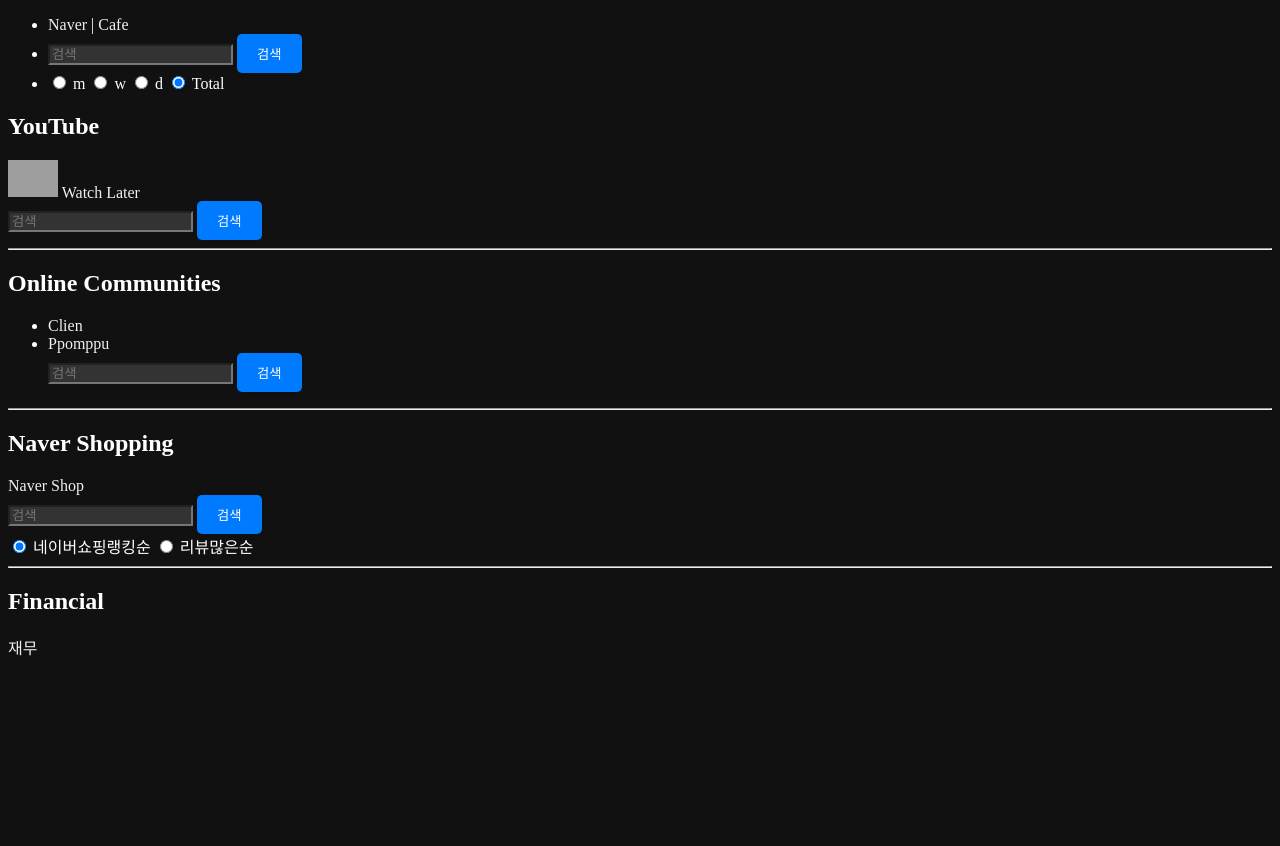
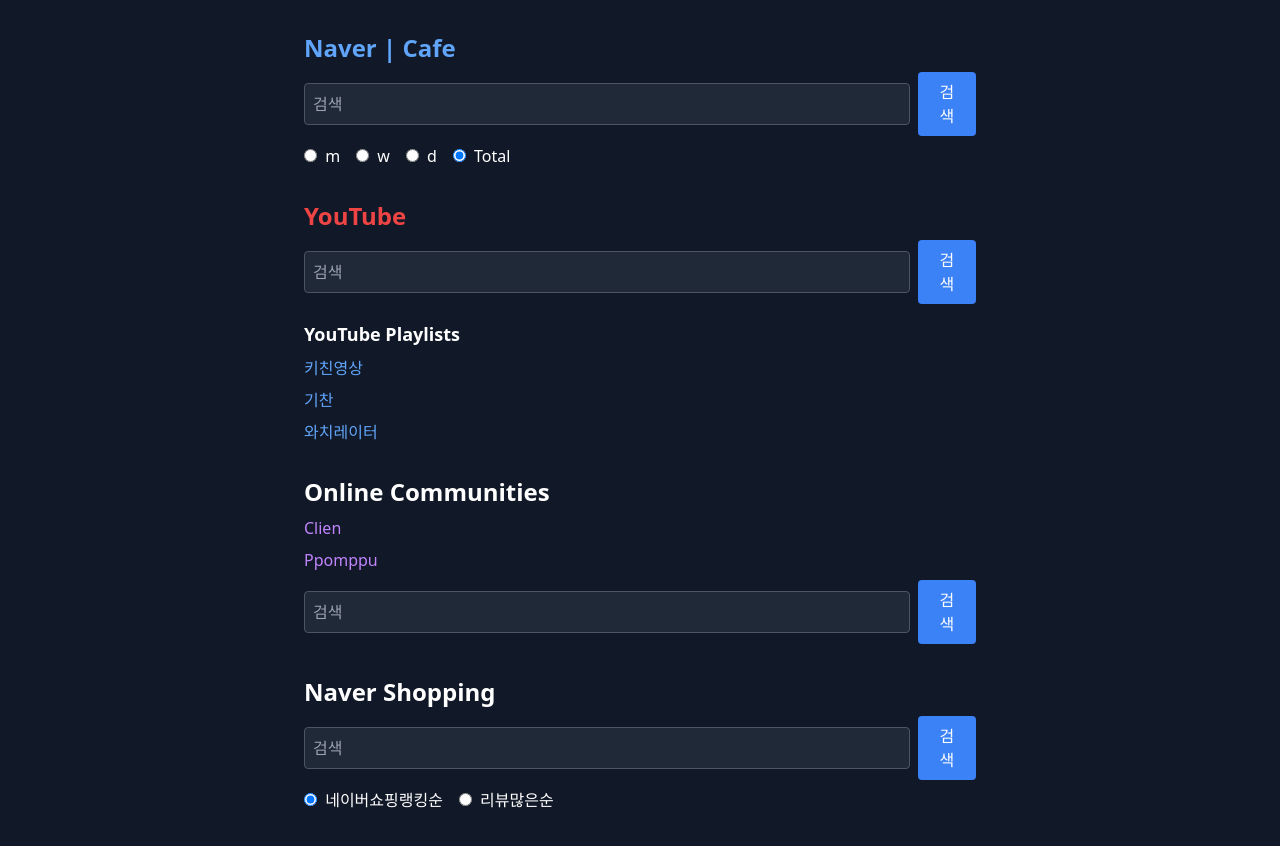
Before and after one commit to bookseal/startpage, a plain HTML site: page index.html in a window 1280 px wide. Before the commit the page ends 800 px from the top, so only its background shows below. Drawn offline with nearby package versions, Linux system fonts and the light colour scheme; grey boxes are pictures that could not be loaded.

Commit message:
Update index.html

```diff
--- a/index.html
+++ b/index.html
@@ -1,94 +1,73 @@
 <!DOCTYPE html>
-<html>
+<html lang="ko">
 <head>
-    <meta charset="utf-8">
-    <meta name="viewport" content="width=device-width, initial-scale=1">
-    <title>Search Gichanlee</title>
-    <link href="style.css" rel="stylesheet" type="text/css" />
+    <meta charset="UTF-8">
+    <meta name="viewport" content="width=device-width, initial-scale=1.0">
+    <title>My Start Page</title>
+    <script src="https://cdn.tailwindcss.com"></script>
 </head>
-  <body>
+<body class="bg-gray-900 text-white p-8">
 
-    <header>
-
-    </header>
-
-    <nav>
-      <ul>
-        <li><a href="https://naver.com">Naver</a> | <a href="https://m.cafe.naver.com">Cafe</a></li>
-        <li>
-          <form action="https://search.naver.com/search.naver" method="GET">
-            <input type="hidden" name="ie" value="UTF-8">
-            <input id="naver" name="query" type="text" placeholder="검색">
-            <input id="submit" name="submit" type="submit" value="검색">
-          </form>
-        </li>
-        <li>
-          <form>
-            <input type="radio" id="daterange-1month" name="date_option" value="4">
-            <label for="daterange-1month">m</label>
-            <input type="radio" id="daterange-1week" name="date_option" value="3">
-            <label for="daterange-1week">w</label>
-            <input type="radio" id="daterange-1day" name="date_option" value="2">
-            <label for="daterange-1day">d</label>
-            <input type="radio" id="daterange-total" name="date_option" value="0" checked>
-            <label for="daterange-total">Total</label>
-          </form>
-        </li>
-      </ul>
-    </nav>
-
-    <section>
-      <h2>YouTube</h2>
-      <a href="https://youtube.com"><img src="https://lh3.googleusercontent.com/NoH5jn0ZNLP0uUMKPOhHBqDPGaseCtaQfBhxExSNf6L_zXB3r7spA4AVNXkLESSpVUwwvZ507yGxM_3dk7havspHQekYDwKk1v6XjA" alt="YouTube" width="50px"></a>
-      <a href="https://www.youtube.com/playlist?list=WL">Watch Later</a>
-      <form action="https://www.youtube.com/results" method="GET">
-        <input type="hidden" name="ie" value="UTF-8">
-        <input name="search_query" type="text" placeholder="검색">
-        <input id="submit" name="submit" type="submit" value="검색">
-      </form>
+    <div class="max-w-2xl mx-auto">
+        <!-- Naver Search -->
+        <section class="mb-8">
+            <h2 class="text-2xl font-bold text-blue-400">Naver | Cafe</h2>
+            <div class="mt-2 flex items-center">
+                <input type="text" placeholder="검색" class="w-full p-2 rounded bg-gray-800 text-white border border-gray-600">
+                <button class="ml-2 bg-blue-500 px-4 py-2 rounded text-white">검색</button>
+            </div>
+            <div class="mt-2 flex space-x-4 text-white">
+                <label><input type="radio" name="naver" class="mr-1"> m</label>
+                <label><input type="radio" name="naver" class="mr-1"> w</label>
+                <label><input type="radio" name="naver" class="mr-1"> d</label>
+                <label><input type="radio" name="naver" checked class="mr-1"> Total</label>
+            </div>
         </section>
 
-    <hr>
-
-    <section>
-      <h2>Online Communities</h2>
-      <ul>
-        <li><a href="https://clien.net">Clien</a></li>
-        <li><a href="https://ppomppu.co.kr">Ppomppu</a>
-          <form action="https://www.ppomppu.co.kr/search_bbs.php" method="GET">
-            <input type="hidden" name="ie" value="UTF-8">
-            <input name="keyword" type="text" placeholder="검색">
-            <input id="submit" name="submit" type="submit" value="검색">
-          </form>
-        </li>
+        <!-- YouTube Search -->
+        <section class="mb-8">
+            <h2 class="text-2xl font-bold text-red-500">YouTube</h2>
+            <div class="mt-2 flex items-center">
+                <input type="text" placeholder="검색" class="w-full p-2 rounded bg-gray-800 text-white border border-gray-600">
+                <button class="ml-2 bg-blue-500 px-4 py-2 rounded text-white">검색</button>
+            </div>
+            <div class="mt-4">
+                <h3 class="text-lg font-semibold">YouTube Playlists</h3>
+                <ul class="mt-2 space-y-2">
+                    <li><a href="https://www.youtube.com/playlist?list=PL-w2gH2d0U1s1WmlMvH54yNL9RgueCN-F" target="_blank" class="text-blue-400 hover:underline">키친영상</a></li>
+                    <li><a href="https://www.youtube.com/playlist?list=PL-w2gH2d0U1sK6VswUDYHsPHMcX3jOxkx" target="_blank" class="text-blue-400 hover:underline">기찬</a></li>
+                    <li><a href="https://www.youtube.com/playlist?list=WL" target="_blank" class="text-blue-400 hover:underline">와치레이터</a></li>
                 </ul>
+            </div>
         </section>
 
-    <hr>
-
-    <section>
-      <h2>Naver Shopping</h2>
-      <a href="https://order.pay.naver.com/home?tabMenu=SHOPPING">Naver Shop</a>
-      <form action="https://search.shopping.naver.com/search/all.nhn" method="GET">
-        <input type="text" name="query" placeholder="검색">
-        <input id="submit" type="submit" value="검색">
-      </form>
-      <input type="radio" id="sortedByRel" name="sort" value="rel" checked>
-      <label for="sortedByRel">네이버쇼핑랭킹순</label>
-      <input type="radio" id="sortedByReview" name="sort" value="review">
-      <label for="sortedByReview">리뷰많은순</label>
+        <!-- Online Communities -->
+        <section class="mb-8">
+            <h2 class="text-2xl font-bold text-white">Online Communities</h2>
+            <ul class="mt-2 space-y-2">
+                <li><a href="#" class="text-purple-400 hover:underline">Clien</a></li>
+                <li><a href="#" class="text-purple-400 hover:underline">Ppomppu</a></li>
+            </ul>
+            <div class="mt-2 flex items-center">
+                <input type="text" placeholder="검색" class="w-full p-2 rounded bg-gray-800 text-white border border-gray-600">
+                <button class="ml-2 bg-blue-500 px-4 py-2 rounded text-white">검색</button>
+            </div>
         </section>
 
-    <hr>
-
-    <section>
-      <h2>Financial</h2>
-      <a href="https://docs.google.com/spreadsheets/d/1DASFX5NqOJYd7OmPQUSPnjU00JsyA9gD-nqmYd914Co/edit#gid=555576835">재무</a>
+        <!-- Naver Shopping -->
+        <section class="mb-8">
+            <h2 class="text-2xl font-bold text-white">Naver Shopping</h2>
+            <div class="mt-2 flex items-center">
+                <input type="text" placeholder="검색" class="w-full p-2 rounded bg-gray-800 text-white border border-gray-600">
+                <button class="ml-2 bg-blue-500 px-4 py-2 rounded text-white">검색</button>
+            </div>
+            <div class="mt-2 flex space-x-4 text-white">
+                <label><input type="radio" name="shop" checked class="mr-1"> 네이버쇼핑랭킹순</label>
+                <label><input type="radio" name="shop" class="mr-1"> 리뷰많은순</label>
+            </div>
         </section>
 
-    <footer>
-      <script src="script.js"></script>
-    </footer>
+    </div>
 
 </body>
 </html>
```
Lines whose indentation alone changed are shown as unchanged.
